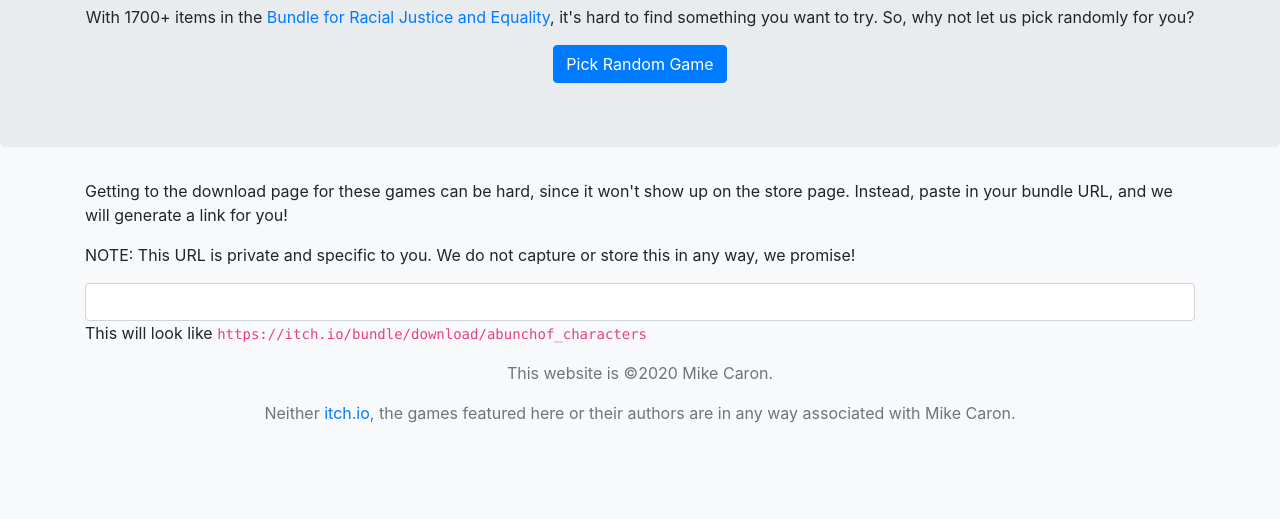
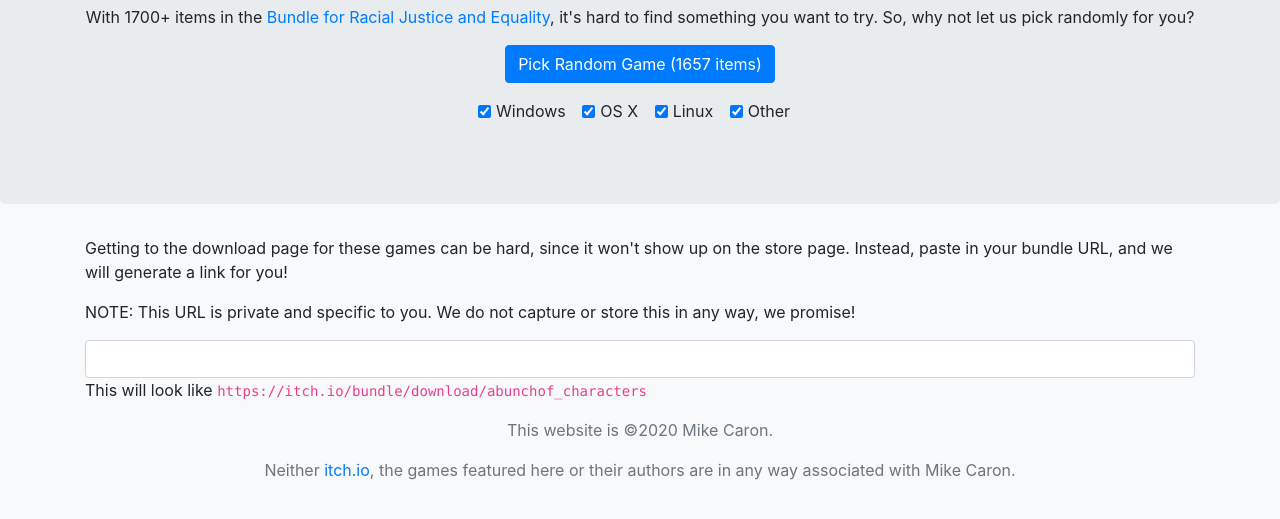
Before and after one commit to pkmnfrk/itchrandomizer, a website with bundled scripts: page index.html in a window 1280 px wide. Shown: the part 115-634 px from the top of the page. Built offline with nearby package versions, Linux system fonts and the light colour scheme.

Commit message:
add platform filtering and listing

```diff
--- a/index.html
+++ b/index.html
@@ -15,7 +15,25 @@
                 <div class="container">
                     <h1>Bundle for Racial Justice and Equality Randomizer</h1>
                     <p>With 1700+ items in the <a href="https://itch.io/b/520/bundle-for-racial-justice-and-equality">Bundle for Racial Justice and Equality</a>, it's hard to find something you want to try. So, why not let us pick randomly for you?</p>
-                    <button id="randomGame" class="btn btn-primary">Pick Random Game</button>
+                    <p><button id="randomGame" class="btn btn-primary">Pick Random Game (<span id="numgames">0</span> items)</button></p>
+                    <div class="form-group">
+                        <div class="form-check form-check-inline">
+                            <input type="checkbox" id="windows" class="form-check-input" checked />
+                            <label class="form-check-label" for="windows">Windows</label>
+                        </div>
+                        <div class="form-check form-check-inline">
+                            <input type="checkbox" id="osx" class="form-check-input" checked />
+                            <label class="form-check-label" for="osx">OS X</label>
+                        </div>
+                        <div class="form-check form-check-inline">
+                            <input type="checkbox" id="linux" class="form-check-input" checked />
+                            <label class="form-check-label" for="linux">Linux</label>
+                        </div>
+                        <div class="form-check form-check-inline">
+                            <input type="checkbox" id="other" class="form-check-input" checked />
+                            <label class="form-check-label" for="other">Other</label>
+                        </div>
+                    </div>
                 </div>
             </section>
             <div class="container" id="game">
@@ -24,6 +42,7 @@
                 <p>Author: <a id="author" href="#">Author Name</a></p>
                 <p id="shorttext">A short description of this game</p>
                 <p><a id="store" target="itch" href="about:blank">Store page</a></p>
+                <p>Platform(s): <span id="platforms">something</span></p>
                 <p id="download_container"><a id="download" target="itch" href="about:blank">Your download page</a></p>
                 <div style="clear:both"></div>
             </div>
--- a/script.js
+++ b/script.js
@@ -1,8 +1,19 @@
 import allGames from './games.js';
 
-const games = allGames.games;
+const platforms = {
+    windows: "Windows",
+    osx: "OS X",
+    linux: "Linux",
+    other: "Other (pdf, image, etc)"
+}
+
+let games = null;
 
 let game = null;
+
+
+
+filterGames();
 
 $(() => {
     $("#randomGame").click(e => {
@@ -13,6 +24,9 @@ $(() => {
     $("#bundle_url").on('change', () => {
         localStorage.bundle_url = getBundleUrl();
         setGame();
+    });
+    $("#windows,#osx,#linux,#other").on('change', () => {
+        filterGames();
     });
 })
 
@@ -30,6 +44,7 @@ function setGame() {
     $("#store").attr("href", game.url || "");
     $("#author").attr("href", game.user.url || "");
     $("#author").text(game.user.name || "");
+    $("#platforms").text(platform(game));
 
     let bundleUrl = getBundleUrl();
     if(bundleUrl) {
@@ -39,7 +54,27 @@ function setGame() {
     }
 }
 
+function filterGames() {
+    games = allGames.games.filter(matchesFilter);
+    $("#numgames").text(games.length);
+}
+
 function getRandomGame() {
     const i = Math.floor(Math.random() * games.length);
     game = games[i];
 }
+
+function platform(game) {
+    if(game.platforms) {
+        return game.platforms.map(p => platforms[p]).join(', ');
+    }
+    return platforms.other;
+}
+
+function matchesFilter(game) {
+    if($("#windows")[0].checked && game.platforms && game.platforms.indexOf("windows") !== -1) return true;
+    if($("#osx")[0].checked && game.platforms && game.platforms.indexOf("osx") !== -1) return true;
+    if($("#linux")[0].checked && game.platforms && game.platforms.indexOf("linux") !== -1) return true;
+    if($("#other")[0].checked && !game.platforms) return true;
+    return false;
+}
```
